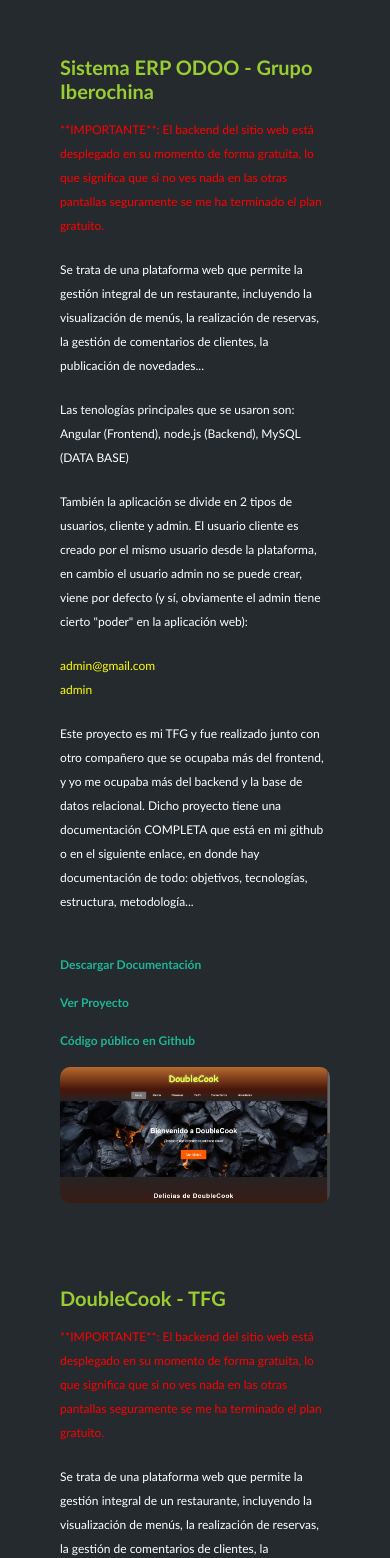
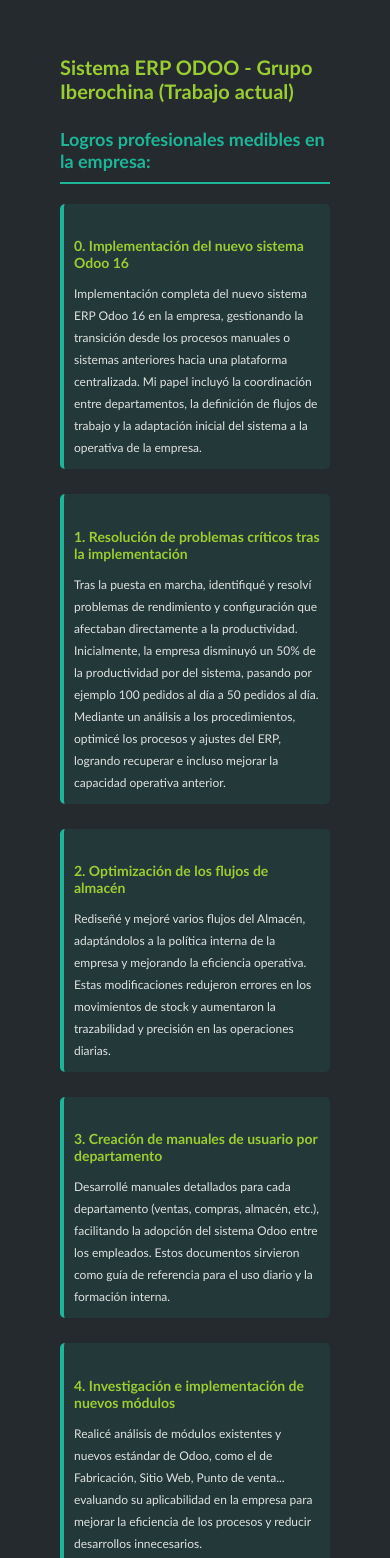
Before and after one commit to MingBaoWei/Portafolio, an Angular app in the folder mi-portafolio/: page /projects in a window 390 px wide. Shown: the part 4040-5598 px from the top of the page. Built offline with nearby package versions, Linux system fonts and the light colour scheme.

Commit message:
UPD:: Solo faltaria actualizar archivos fotos.

```diff
--- a/mi-portafolio/src/app/projects/projects.component.css
+++ b/mi-portafolio/src/app/projects/projects.component.css
@@ -68,6 +68,37 @@
   margin-bottom: 20px;
 }
 
+/* Estilos para los logros profesionales */
+.project-description h4 {
+  font-size: 22px;
+  margin: 25px 0 20px 0;
+  color: #1CB698;
+  border-bottom: 2px solid #1CB698;
+  padding-bottom: 10px;
+}
+
+.achievement {
+  margin-bottom: 25px;
+  padding: 15px;
+  background-color: rgba(28, 182, 152, 0.1);
+  border-left: 4px solid #1CB698;
+  border-radius: 5px;
+}
+
+.achievement h5 {
+  font-size: 18px;
+  margin-bottom: 10px;
+  color: yellowgreen;
+  font-weight: bold;
+}
+
+.achievement p {
+  font-size: 15px;
+  line-height: 22px;
+  margin-bottom: 0;
+  color: #e0e0e0;
+}
+
 .project-link {
   color: #1CB698;
   text-decoration: none;
@@ -96,6 +127,18 @@
   .project-link {
       font-size: 14px;
   }
+
+  .project-description h4 {
+      font-size: 20px;
+  }
+
+  .achievement h5 {
+      font-size: 16px;
+  }
+
+  .achievement p {
+      font-size: 14px;
+  }
 }
 
 @media (max-width: 425px) {
@@ -114,4 +157,20 @@
   .project-link {
       font-size: 12px;
   }
+
+  .project-description h4 {
+      font-size: 18px;
+  }
+
+  .achievement h5 {
+      font-size: 14px;
+  }
+
+  .achievement p {
+      font-size: 12px;
+  }
+
+  .achievement {
+      padding: 10px;
+  }
 }
--- a/mi-portafolio/src/app/projects/projects.component.html
+++ b/mi-portafolio/src/app/projects/projects.component.html
@@ -6,46 +6,87 @@
           <div class="col project">
             <div class="project-content">
                 <div class="project-description">
-                    <h3>Sistema ERP ODOO - Grupo Iberochina</h3>
-                    <p style="color: red;">
-                      **IMPORTANTE**: El backend del sitio web está desplegado en su momento de forma gratuita, lo que significa que si
-                      no ves nada en las otras pantallas seguramente se me ha terminado el plan gratuito.
-                    </p>
-                    <p>
-                      Se trata de una plataforma web que permite la gestión integral de un
-                      restaurante, incluyendo la visualización de menús, la realización de reservas, la
-                      gestión de comentarios de clientes, la publicación de novedades...
-                    </p>
-                    <p>
-                      Las tenologías principales que se usaron son: Angular (Frontend), node.js (Backend), MySQL (DATA BASE)
-                    </p>
-                    <p>
-                      También la aplicación se divide en 2 tipos de usuarios, cliente y admin.
-                      El usuario cliente es creado por el mismo usuario desde la plataforma, en cambio el usuario admin
-                      no se puede crear, viene por defecto (y sí, obviamente el admin tiene cierto "poder" en la aplicación web):
-                    </p>
-                    <p style="color: yellow;">
-                      admin&#64;gmail.com
-                      <br>
-                      admin
-                    </p>
-                    <p>
-                      Este proyecto es mi TFG y fue realizado junto con otro compañero que se ocupaba más del frontend,
-                      y yo me ocupaba más del backend y la base de datos relacional. Dicho proyecto tiene una documentación COMPLETA
-                      que está en mi github o en el siguiente enlace, en donde hay documentación de todo: objetivos, tecnologías, estructura, metodología...
-                    </p>
-                    <br>
-                    <a href="assets/src/Documentación.zip" download="documentacion_doublecook" target="_blank" class="project-link">
-                      Descargar Documentación
-                    </a>
-                    <br><br>
-                    <a href="https://mingbaowei.github.io/fullstack-application/" target="_blank" class="project-link">Ver Proyecto</a>
-                    <br><br>
-                    <a href="https://github.com/MingBaoWei/fullstack-application" target="_blank" class="project-link">Código público en Github</a>
-                    <br><br>
+                    <h3>Sistema ERP ODOO - Grupo Iberochina (Trabajo actual)</h3>
+
+                    <h4>Logros profesionales medibles en la empresa:</h4>
+
+                    <div class="achievement">
+                        <h5>0. Implementación del nuevo sistema Odoo 16</h5>
+                        <p>Implementación completa del nuevo sistema ERP Odoo 16 en la empresa, gestionando la transición desde los procesos manuales o sistemas anteriores hacia una plataforma centralizada. Mi papel incluyó la coordinación entre departamentos, la definición de flujos de trabajo y la adaptación inicial del sistema a la operativa de la empresa.</p>
+                    </div>
+
+                    <div class="achievement">
+                        <h5>1. Resolución de problemas críticos tras la implementación</h5>
+                        <p>Tras la puesta en marcha, identifiqué y resolví problemas de rendimiento y configuración que afectaban directamente a la productividad. Inicialmente, la empresa disminuyó un 50% de la productividad por del sistema, pasando por ejemplo 100 pedidos al día a 50 pedidos al día. Mediante un análisis a los procedimientos, optimicé los procesos y ajustes del ERP, logrando recuperar e incluso mejorar la capacidad operativa anterior.</p>
+                    </div>
+
+                    <div class="achievement">
+                        <h5>2. Optimización de los flujos de almacén</h5>
+                        <p>Rediseñé y mejoré varios flujos del Almacén, adaptándolos a la política interna de la empresa y mejorando la eficiencia operativa. Estas modificaciones redujeron errores en los movimientos de stock y aumentaron la trazabilidad y precisión en las operaciones diarias.</p>
+                    </div>
+
+                    <div class="achievement">
+                        <h5>3. Creación de manuales de usuario por departamento</h5>
+                        <p>Desarrollé manuales detallados para cada departamento (ventas, compras, almacén, etc.), facilitando la adopción del sistema Odoo entre los empleados. Estos documentos sirvieron como guía de referencia para el uso diario y la formación interna.</p>
+                    </div>
+
+                    <div class="achievement">
+                        <h5>4. Investigación e implementación de nuevos módulos</h5>
+                        <p>Realicé análisis de módulos existentes y nuevos estándar de Odoo, como el de Fabricación, Sitio Web, Punto de venta... evaluando su aplicabilidad en la empresa para mejorar la eficiencia de los procesos y reducir desarrollos innecesarios.</p>
+                    </div>
+
+                    <div class="achievement">
+                        <h5>5. Personalización de módulos según el flujo real de trabajo</h5>
+                        <p>Modificaciones sobre módulos estándar de Odoo para ajustarlos al flujo operativo real de la empresa, asegurando que la herramienta se adaptara a la organización y no al revés.</p>
+                    </div>
+
+                    <div class="achievement">
+                        <h5>6. Integración de la tienda con Odoo</h5>
+                        <p>Diseñé y conecté una nueva tienda con el sistema ERP, definiendo su flujo de trabajo, las buenas prácticas de uso y garantizando una integración fluida con los departamentos de ventas, almacén y contabilidad.</p>
+                    </div>
+
+                    <div class="achievement">
+                        <h5>7. Desarrollo del sitio web corporativo</h5>
+                        <p>Desarrollé el nuevo sitio web de la empresa utilizando el módulo de Sitio Web de Odoo, personalizándolo tanto en diseño como en funcionalidad para alinearlo con la identidad corporativa y las necesidades del negocio.</p>
+                    </div>
+
+                    <div class="achievement">
+                        <h5>8. Ahorro económico para la empresa</h5>
+                        <p>Gracias a mis conocimientos técnicos, revisé y validé cada desarrollo realizado por terceros, evaluando si las horas facturadas eran coherentes con la complejidad del trabajo. Esto permitió reducir costes innecesarios y optimizar la inversión en desarrollo.</p>
+                    </div>
+
+                    <div class="achievement">
+                        <h5>9. Visión 360° del sistema y los departamentos</h5>
+                        <p>Adquirí una comprensión completa del ecosistema Odoo y de su impacto en cada departamento, lo que me permite anticipar cómo un cambio o desarrollo en un área puede afectar a otras, evitando errores de integración y optimizando decisiones técnicas y funcionales.</p>
+                    </div>
+
+                    <div class="achievement">
+                        <h5>10. Mejora del proceso de testeo y actualización</h5>
+                        <p>Diseñé un nuevo proceso de testing que redujo el número de incidencias tras actualizaciones. Gracias a ello, los desarrollos principales se despliegan con mayor rapidez y fiabilidad, acelerando la evolución tecnológica de la empresa.</p>
+                    </div>
+
+                    <div class="achievement">
+                        <h5>11. Implementación de test automáticos</h5>
+                        <p>Creé pruebas automáticas para los flujos más críticos del negocio: compras, recepción, ventas, picking y salida de mercancías, garantizando la estabilidad de las operaciones después de cada actualización.</p>
+                    </div>
+
+                    <div class="achievement">
+                        <h5>12. Asesoramiento estratégico a la dirección</h5>
+                        <p>Apoyo directamente a la dirección en la toma de decisiones relacionadas con procesos, tecnología y priorización de tareas. Mi conocimiento del sistema y los departamentos me permite anticipar impactos y ofrecer una visión técnica y funcional complementaria a la visión gerencial.</p>
+                    </div>
+
+                    <div class="achievement">
+                        <h5>13. Inicio de la migración de Odoo 16 a Odoo 19</h5>
+                        <p>Encabecé el inicio del proceso de migración hacia Odoo 19, realizando un inventario completo de los desarrollos personalizados, clasificándolos según su necesidad, prioridad y compatibilidad con la nueva versión estándar. Este análisis garantiza una migración ordenada, optimizada y enfocada en la evolución tecnológica.</p>
+                    </div>
+
+                    <div class="achievement">
+                        <h5>14. Planificación de nuevos desarrollos para Odoo 19</h5>
+                        <p>Diseñé una lista detallada de desarrollos nuevos —desde pequeños ajustes hasta grandes proyectos— que serán necesarios en la nueva versión. Este plan busca preparar a la empresa para la próxima etapa tecnológica, alineando los objetivos del negocio con las mejoras del ERP.</p>
+                    </div>
 
                     <div class="project-image">
-                      <img src="assets/img/doublecook.png" alt="Proyecto 1">
+                      <img src="assets/img/odoo-versions.jpg" alt="Proyecto 1">
                     </div>
                 </div>
             </div>
@@ -93,7 +134,7 @@
                       <br><br>
 
                       <div class="project-image">
-                        <img src="assets/img/doublecook.png" alt="Proyecto 1">
+                        <img src="assets/img/doublecook.png" alt="Proyecto 0">
                       </div>
                   </div>
               </div>
```
Also changed, not shown: mi-portafolio/src/app/contact/contact.component.html (+0 -33 lines), mi-portafolio/src/assets/img/odoo-versions.jpg (added).
